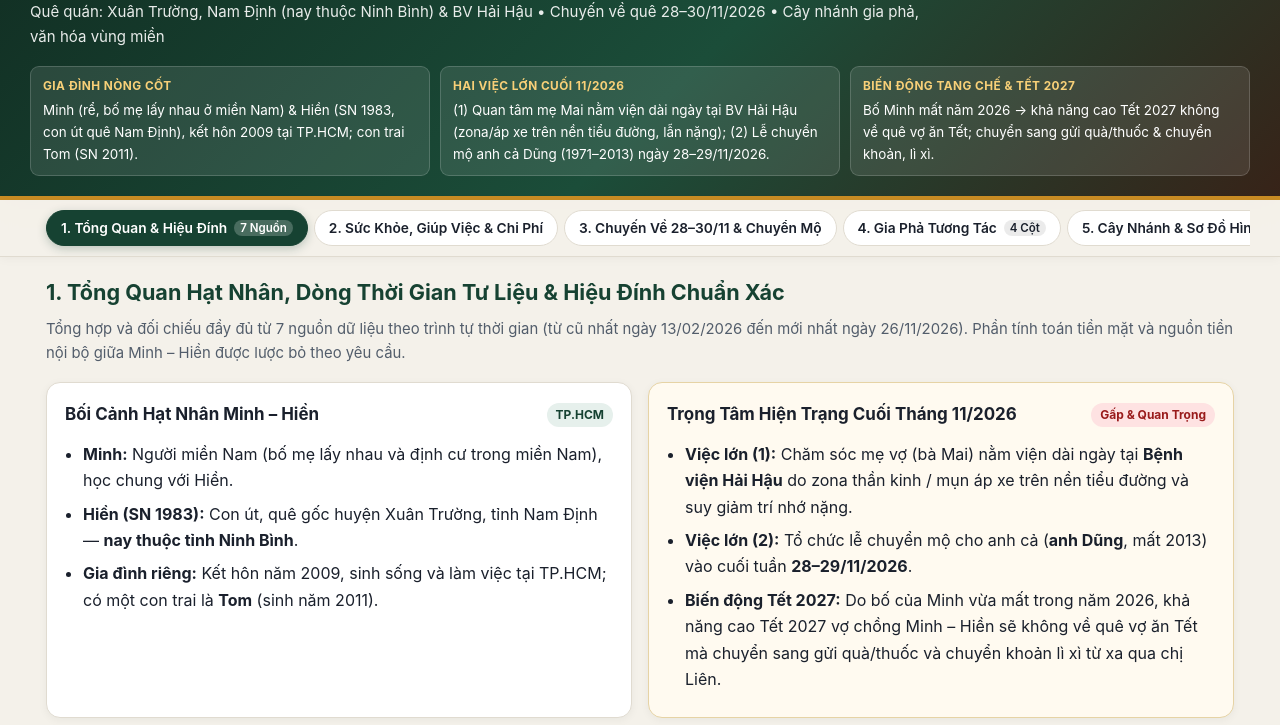
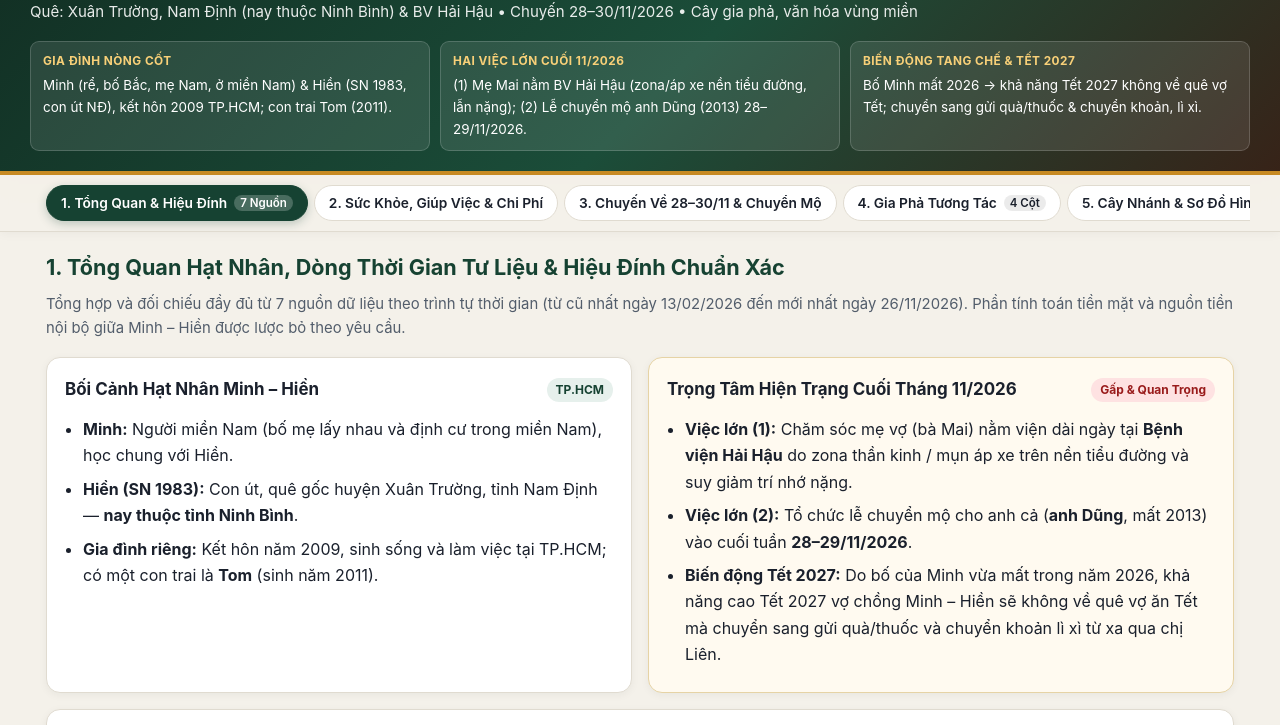
Before and after one commit to anhminhlth/anhminhlth.github.io, a plain HTML site: page giadinh/gdvo.html in a window 1280 px wide. Shown: the part 108-833 px from the top of the page. Drawn offline with Linux system fonts and the light colour scheme.

Commit message:
Update gdvo.html

```diff
--- a/giadinh/gdvo.html
+++ b/giadinh/gdvo.html
@@ -679,20 +679,20 @@
     <div class="container">
       <span class="hero-badge">HỒ SƠ TOÀN DIỆN MINH – HIỀN • CẬP NHẬT 26/11/2026 (7 NGUỒN TƯ LIỆU 13/02–26/11/2026)</span>
       <h1>Hồ Sơ GĐ Bên Vợ &amp; Kế Hoạch Sắp Xếp Hiện Trạng 2026–2027</h1>
-      <p class="hero-sub">Quê quán: Xuân Trường, Nam Định (nay thuộc Ninh Bình) &amp; BV Hải Hậu • Chuyến về quê 28–30/11/2026 • Cây nhánh gia phả, văn hóa vùng miền</p>
+      <p class="hero-sub">Quê: Xuân Trường, Nam Định (nay thuộc Ninh Bình) &amp; BV Hải Hậu • Chuyến 28–30/11/2026 • Cây gia phả, văn hóa vùng miền</p>
 
       <div class="context-strip">
         <div class="context-item">
           <strong>Gia Đình Nòng Cốt</strong>
-          Minh (rể, bố mẹ lấy nhau ở miền Nam) &amp; Hiền (SN 1983, con út quê Nam Định), kết hôn 2009 tại TP.HCM; con trai Tom (SN 2011).
+          Minh (rể, bố Bắc, mẹ Nam, ở miền Nam) &amp; Hiền (SN 1983, con út NĐ), kết hôn 2009 TP.HCM; con trai Tom (2011).
         </div>
         <div class="context-item">
           <strong>Hai Việc Lớn Cuối 11/2026</strong>
-          (1) Quan tâm mẹ Mai nằm viện dài ngày tại BV Hải Hậu (zona/áp xe trên nền tiểu đường, lẫn nặng); (2) Lễ chuyển mộ anh cả Dũng (1971–2013) ngày 28–29/11/2026.
+          (1) Mẹ Mai nằm BV Hải Hậu (zona/áp xe nền tiểu đường, lẫn nặng); (2) Lễ chuyển mộ anh Dũng (2013) 28–29/11/2026.
         </div>
         <div class="context-item">
           <strong>Biến Động Tang Chế &amp; Tết 2027</strong>
-          Bố Minh mất năm 2026 → khả năng cao Tết 2027 không về quê vợ ăn Tết; chuyển sang gửi quà/thuốc &amp; chuyển khoản, lì xì.
+          Bố Minh mất 2026 → khả năng Tết 2027 không về quê vợ Tết; chuyển sang gửi quà/thuốc &amp; chuyển khoản, lì xì.
         </div>
         <!--<div class="context-item">
           <strong>Độ Phủ Dữ Liệu</strong>
```
